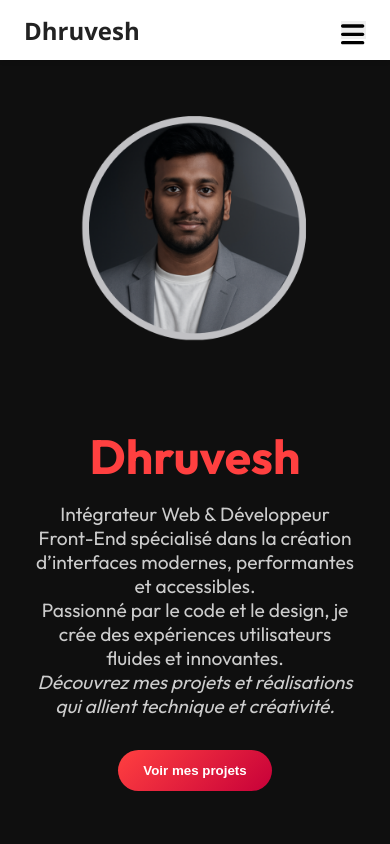
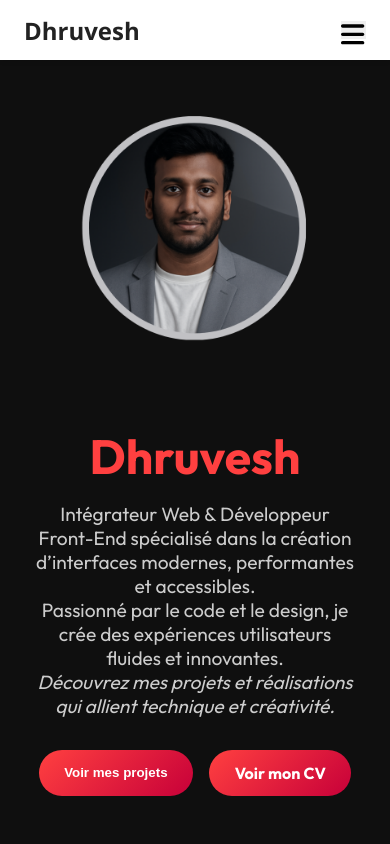
Before and after one commit to dhruvesh-patel2/Portfolio-Dhruvesh, a React (Vite) app: page / in a window 390 px wide. Shown: the top 844 px of the page. Built offline with nearby package versions, Linux system fonts and the light colour scheme.

Commit message:
Ajout du bouton Voir mon CV dans la section Hero et styles associés

```diff
--- a/src/components/Footer/Footer.jsx
+++ b/src/components/Footer/Footer.jsx
@@ -1,5 +1,9 @@
 import React from 'react';
 import './Footer.scss';
+
+// Import FontAwesome
+import { FontAwesomeIcon } from '@fortawesome/react-fontawesome';
+import { faFilePdf } from '@fortawesome/free-solid-svg-icons';
 
 const Footer = () => {
   return (
@@ -9,7 +13,23 @@ const Footer = () => {
         <div className="footer__links">
           <a href="#about">À propos</a>
           <a href="#contact">Contact</a>
-          <a href="https://github.com/dhruvesh-patel2?tab=repositories" target="_blank" rel="noopener noreferrer">GitHub</a>
+          <a
+            href="https://github.com/dhruvesh-patel2?tab=repositories"
+            target="_blank"
+            rel="noopener noreferrer"
+          >
+            GitHub
+          </a>
+          {/* Lien CV avec icône FontAwesome */}
+          <a
+            href="/cvdhruvesh.pdf"
+            target="_blank"
+            rel="noopener noreferrer"
+            className="footer__cv-link"
+            title="Voir mon CV"
+          >
+            <FontAwesomeIcon icon={faFilePdf} size="lg" />
+          </a>
         </div>
       </div>
     </footer>
--- a/src/components/Footer/Footer.scss
+++ b/src/components/Footer/Footer.scss
@@ -34,3 +34,59 @@
     }
   }
 }
+.footer__links {
+  display: flex;
+  align-items: center;
+  gap: 1rem;
+
+  a {
+    color: white;
+    text-decoration: none;
+    font-weight: 500;
+    display: flex;
+    align-items: center;
+
+    &:hover {
+      text-decoration: underline;
+    }
+  }
+
+  .footer__cv-link {
+    color: #ff4040;
+    transition: transform 0.3s ease;
+    cursor: pointer;
+
+    &:hover {
+      transform: scale(1.2);
+      color: #c70039;
+    }
+  }
+}
+.footer__links {
+  display: flex;
+  align-items: center;
+  gap: 1rem;
+
+  a {
+    color: white;
+    text-decoration: none;
+    font-weight: 500;
+    display: flex;
+    align-items: center;
+
+    &:hover {
+      text-decoration: underline;
+    }
+  }
+
+  .footer__cv-link {
+    color: #ff4040;
+    transition: transform 0.3s ease;
+    cursor: pointer;
+
+    &:hover {
+      transform: scale(1.2);
+      color: #c70039;
+    }
+  }
+}
--- a/src/components/Hero/Hero.jsx
+++ b/src/components/Hero/Hero.jsx
@@ -20,9 +20,19 @@ function Hero() {
             Passionné par le code et le design, je crée des expériences utilisateurs fluides et innovantes.<br />
             <em>Découvrez mes projets et réalisations qui allient technique et créativité.</em>
           </p>
+          <div className="hero-buttons">
             <button type="button" onClick={handleScrollToProjects}>
               Voir mes projets
             </button>
+            <a
+              href="/cvdhruvesh.pdf"
+              target="_blank"
+              rel="noopener noreferrer"
+              className="btn-cv"
+            >
+              Voir mon CV
+            </a>
+          </div>
         </div>
         <div className="hero-image">
           <div className="image-wrapper">
--- a/src/components/Hero/Hero.scss
+++ b/src/components/Hero/Hero.scss
@@ -39,8 +39,13 @@
         max-width: 500px;
       }
 
-      button {
+      .hero-buttons {
         margin-top: 2rem;
+        display: flex;
+        gap: 1rem;
+
+        button,
+        .btn-cv {
           background: linear-gradient(135deg, #ff4040, #c70039);
           border: none;
           padding: 0.8rem 1.6rem;
@@ -49,10 +54,15 @@
           color: white;
           cursor: pointer;
           transition: all 0.3s ease;
+          text-decoration: none;
+          display: inline-flex;
+          align-items: center;
+          justify-content: center;
 
           &:hover {
             transform: scale(1.05);
             box-shadow: 0 0 15px #ff4040aa;
+          }
         }
       }
     }
@@ -62,7 +72,6 @@
       display: flex;
       justify-content: center;
       align-items: center;
-
 
       img {
         width: 100%;
@@ -74,13 +83,25 @@
   }
 }
 
-
-
 @keyframes pulse-glow {
-  0%, 100% {
+  0%,
+  100% {
     box-shadow: 0 0 25px rgba(255, 64, 64, 0.5);
   }
   50% {
     box-shadow: 0 0 35px rgba(255, 64, 64, 0.8);
   }
 }
+@media (max-width: 768px) {
+  .hero-content {
+    flex-direction: column-reverse;
+    text-align: center;
+    gap: 2rem;
+
+    .hero-text {
+      .hero-buttons {
+        justify-content: center; // Centre les boutons horizontalement
+      }
+    }
+  }
+}
```
Also changed, not shown: 1 other file (tests, documents, lock files or other folders). Lines whose indentation alone changed are shown as unchanged.
